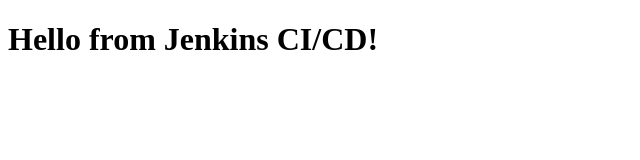
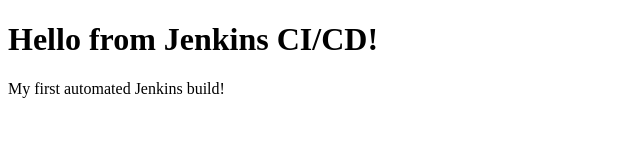
Before and after one commit to Abhinandh2135/jenkins-learning-project, a plain HTML site: page index.html in a window 1280 px wide. Shown: the whole page, without its empty margins (0-640 px from the left). Drawn offline with Linux system fonts and the light colour scheme.

Commit message:
Add paragraph about Jenkins build

```diff
--- a/index.html
+++ b/index.html
@@ -6,5 +6,6 @@
 </head>
 <body>
     <h1>Hello from Jenkins CI/CD!</h1>
+<p>My first automated Jenkins build!</p>
 </body>
 </html>
```
